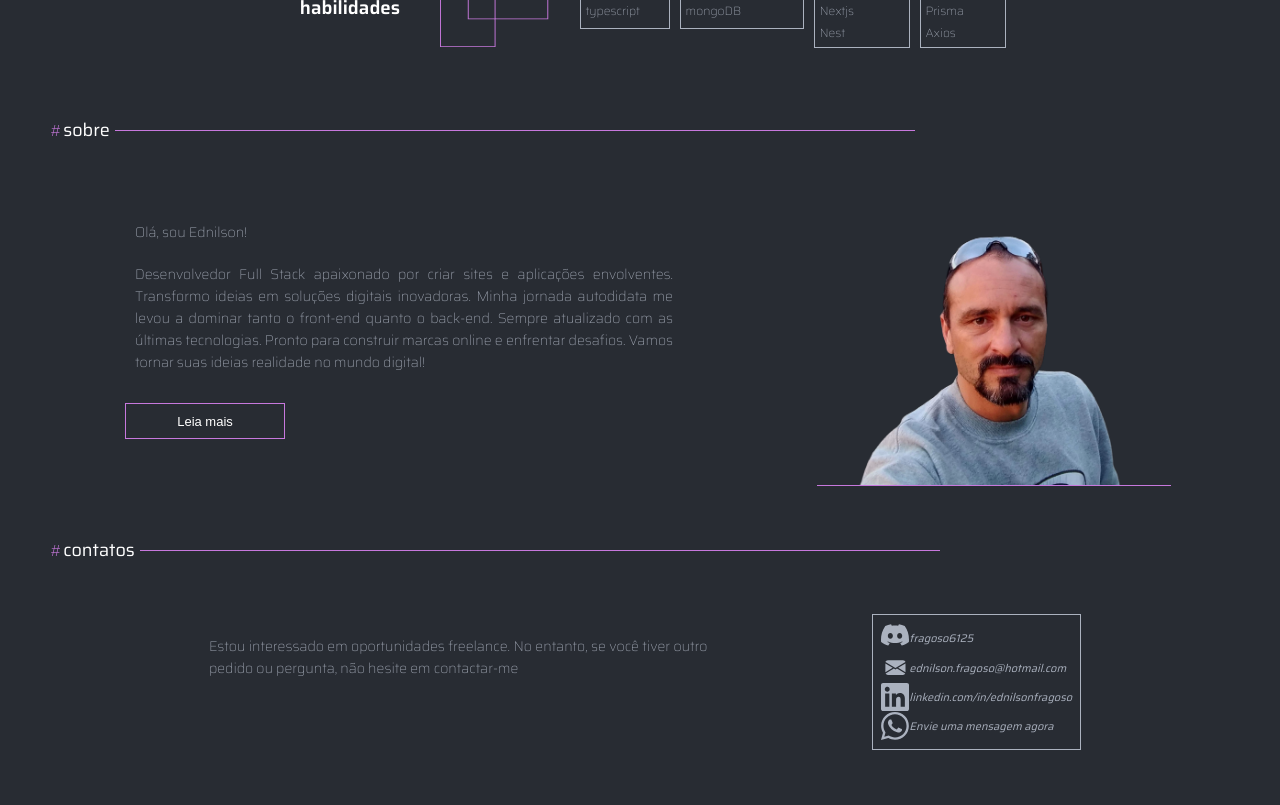
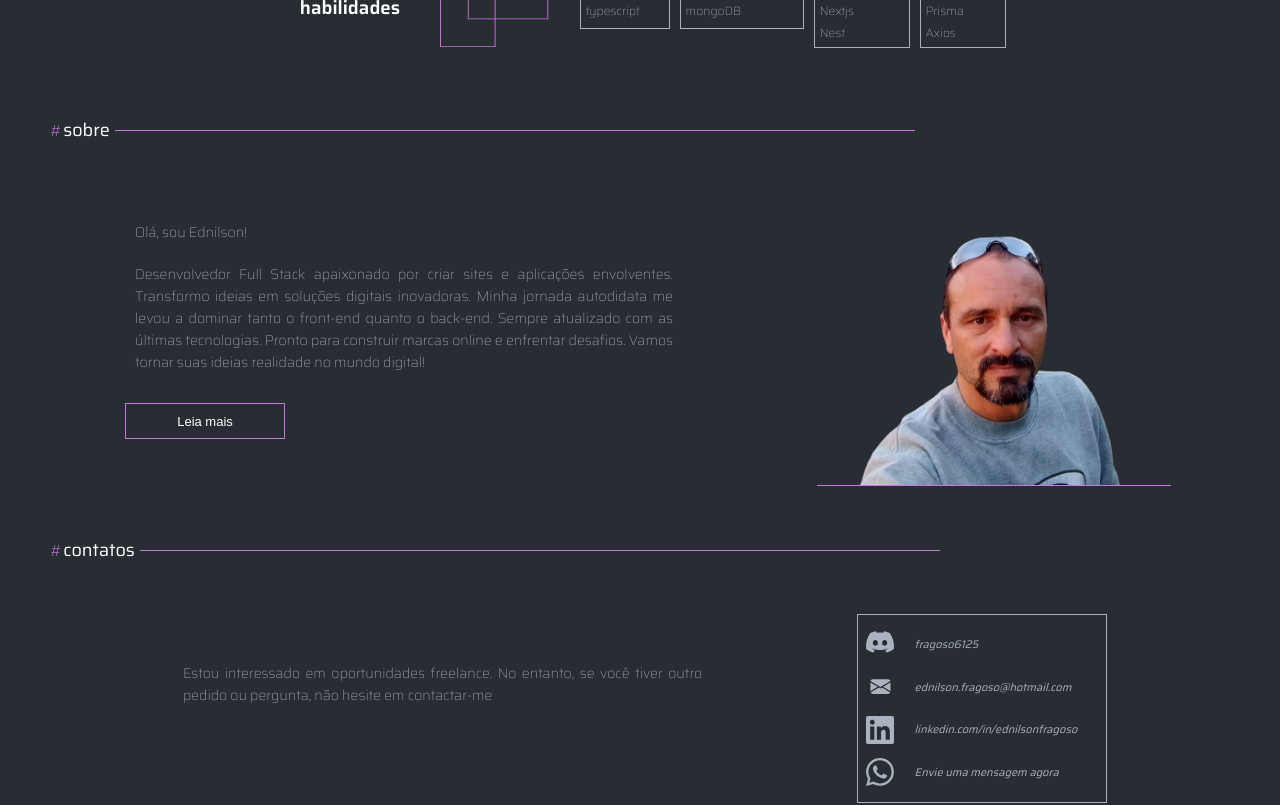
Before and after one commit to edfragoso/portfolio, a Next.js app in the folder new-portfolio/: page / in a window 1280 px wide. Shown: the part 1120-1925 px from the top of the page. Built offline with nearby package versions, Linux system fonts and the light colour scheme.

Commit message:
refactor: implment style new tag "p"

```diff
--- a/new-portfolio/src/components/atoms/styles/styleContactsLinks.ts
+++ b/new-portfolio/src/components/atoms/styles/styleContactsLinks.ts
@@ -1,16 +1,25 @@
 import styled from "styled-components";
 
 export const ContactsList = styled.div`
-  a{
+  a {
     color: var(--second-color);
     text-decoration: none;
   }
 
-  i{
+  i {
     font-size: 11px;
     display: flex;
     justify-content: space-between;
     align-items: center;
+
+    p {
+      padding: 0.3rem;
+      margin: 0.5rem 1rem;
+      transition: text-shadow 0.3s ease;
+    }
+    &:hover {
+      font-weight: 600;
+      text-shadow: 4px 8px 8px rgba(0, 0, 0, 0.8);
+    }
   }
-
 `;
```
